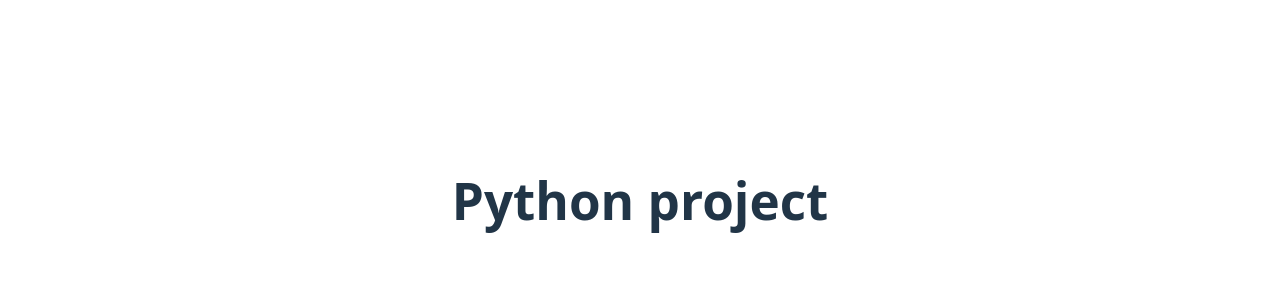
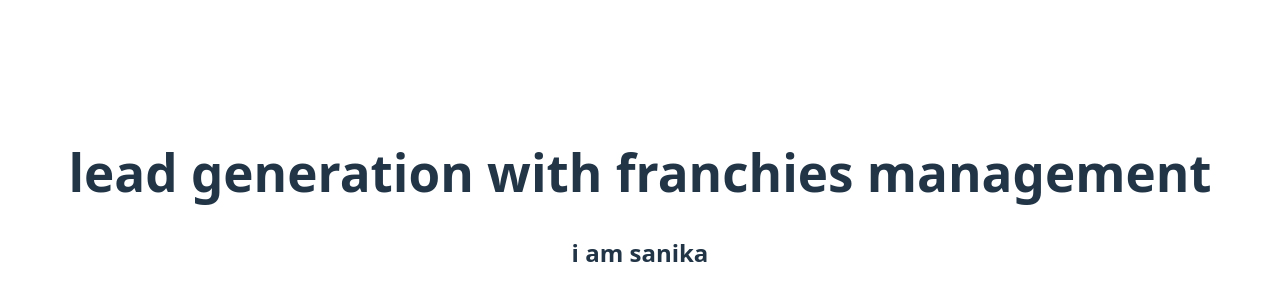
Before and after one commit to SnehalVanag/python_project, a React (Vite) app in the folder frontend/: page / in a window 1280 px wide. Shown: the part 200-500 px from the top of the page. Built offline with nearby package versions, Linux system fonts and the light colour scheme.

Commit message:
sanikachanges

```diff
--- a/frontend/src/App.jsx
+++ b/frontend/src/App.jsx
@@ -11,7 +11,8 @@ function App() {
       <div>
 
       </div>
-      <h1>Python project</h1>
+      <h1>lead generation with franchies management</h1>
+      <h2>i am sanika </h2>
 
 
     </>
```
